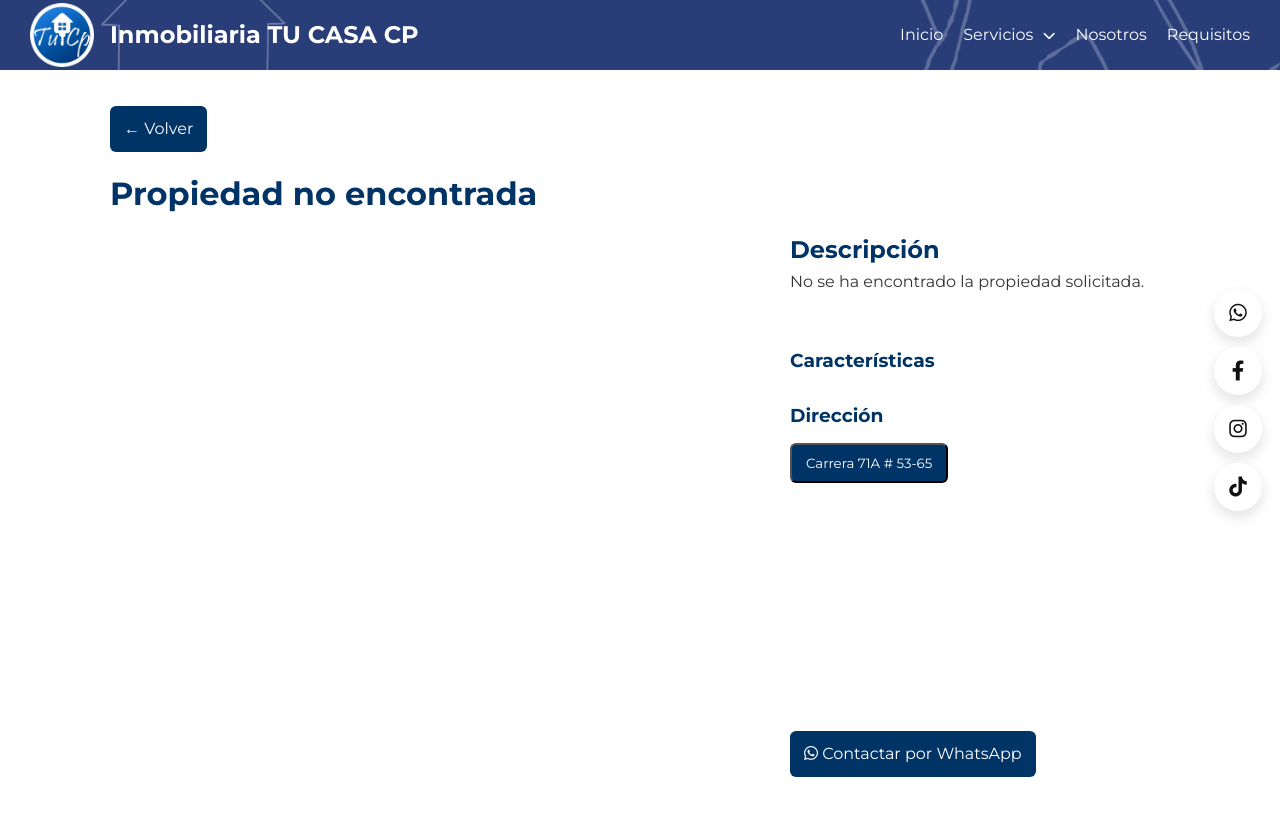
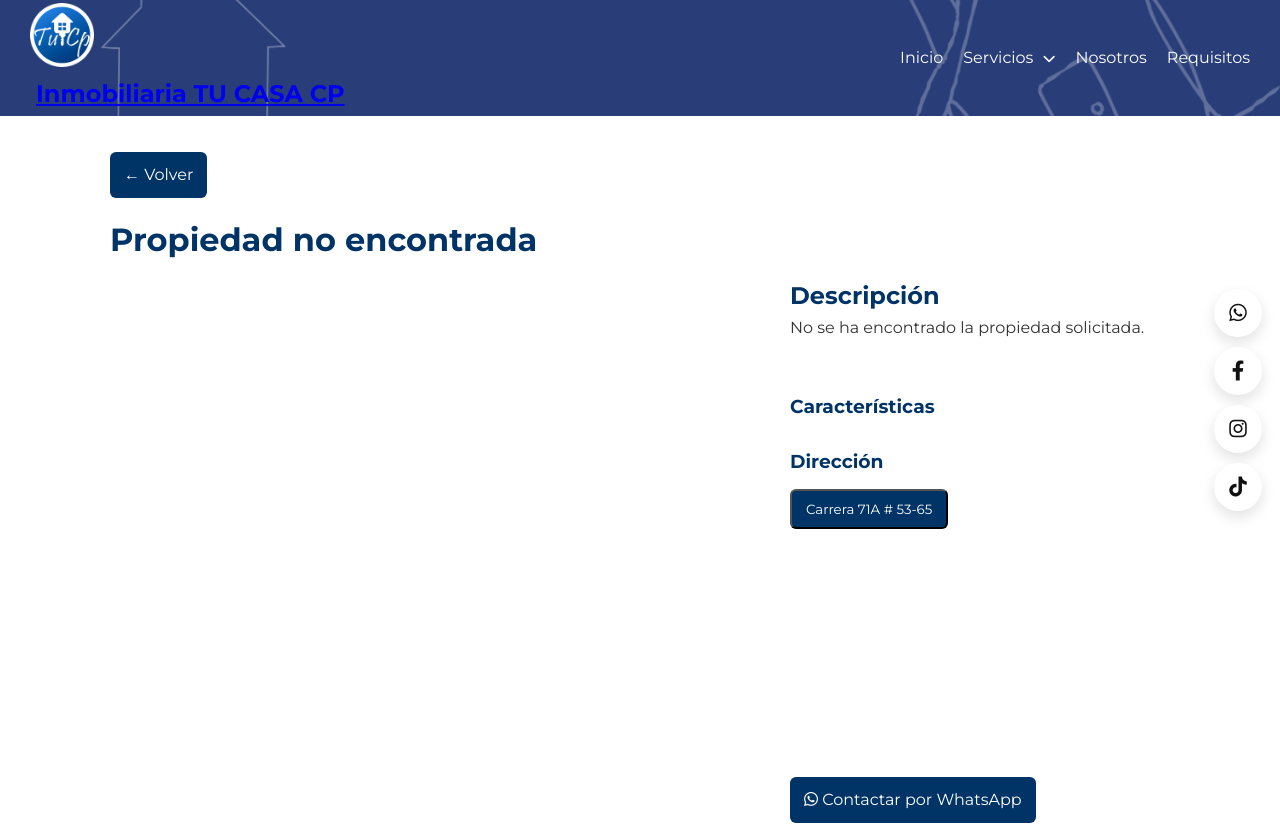
Before and after one commit to juan0771/Inmobiliaria-TU-CASA-CP, a plain HTML site: page propiedad.html in a window 1280 px wide. Shown: the top 826 px of the page. Drawn offline with Linux system fonts and the light colour scheme.

Commit message:
Update propiedad.html

```diff
--- a/propiedad.html
+++ b/propiedad.html
@@ -12,10 +12,10 @@
 <body>
   <header>
     <!-- logo a la izquierda -->
-    <img src="img/logo banner.png" alt="Logo" class="header-left-logo">
-
-    <div class="logo">Inmobiliaria TU CASA CP</div>
-
+    <a href="index.html" class="logo-link">
+      <img src="img/logo banner.png" alt="Logo" class="header-left-logo" >
+      <div class="logo">Inmobiliaria TU CASA CP</div>
+    </a>
     <nav class="nav" id="nav-menu">
       <ul>
         <li><a href="index.html#inicio">Inicio</a></li>
```
